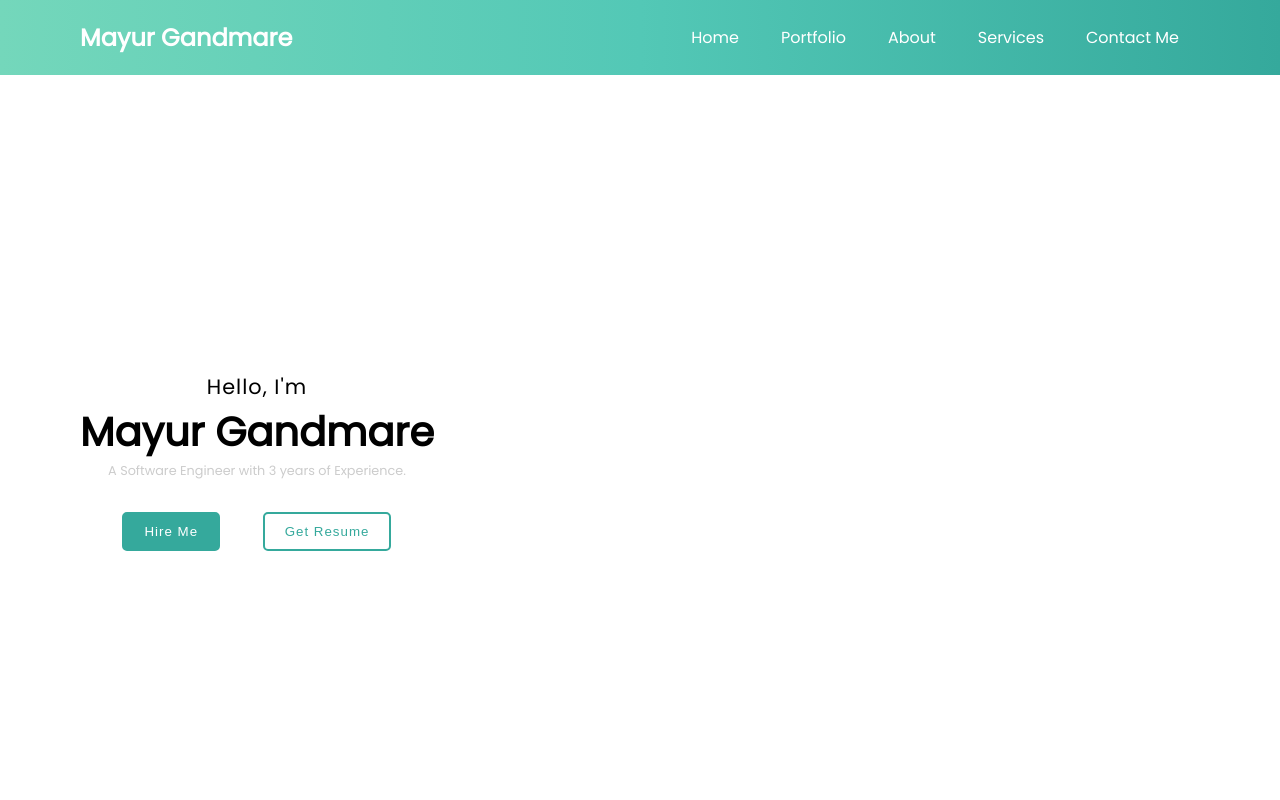
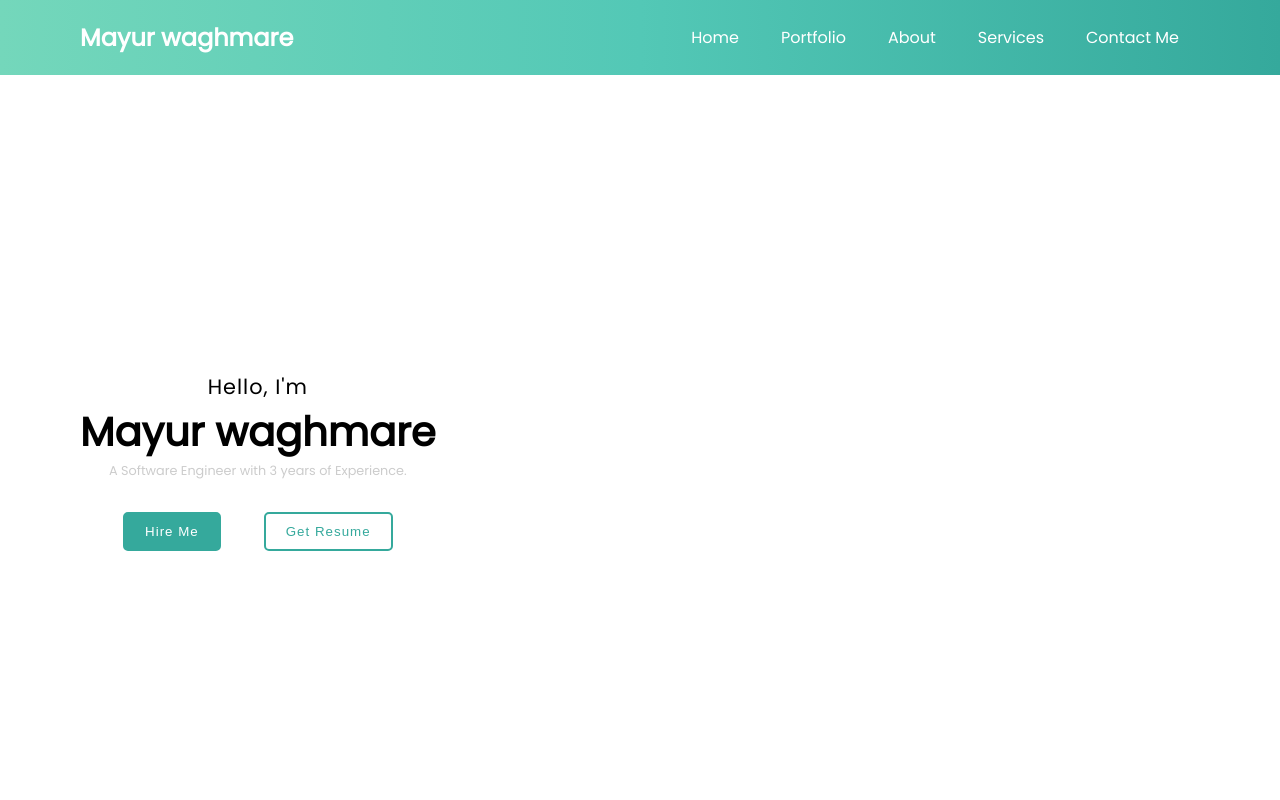
Before and after one commit to mayurwaghmare358/mayurwaghmare358.github.io, a plain HTML site: page index.html in a window 1280 px wide. Shown: the top 800 px of the page. Drawn offline with Linux system fonts and the light colour scheme.

Commit message:
Update index.html

```diff
--- a/index.html
+++ b/index.html
@@ -21,7 +21,7 @@
 	<header class="header">
 		<nav class="navbar">
 			<div class="logo">
-				<h2 class="logo-heading">Mayur Gandmare</h2>
+				<h2 class="logo-heading">Mayur waghmare</h2>
 			</div>
 			<div class="hamburger" id="hamburger">
 				<i class="fas fa-bars hamburger-icon"></i>
@@ -64,7 +64,7 @@
 		<div class="intro">
 			<div class="headings">
 				<h3 class="greet-heading">Hello, I'm</h3>
-				<h1 class="my-heading">Mayur Gandmare</h1>
+				<h1 class="my-heading">Mayur waghmare</h1>
 				<h4 class="sub-heading">
 					A Software Engineer with 3 years of Experience.
 				</h4>
```
